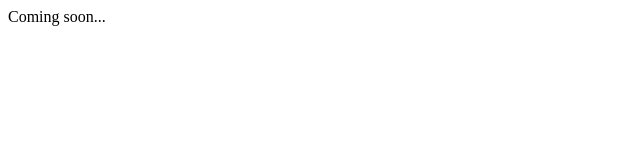
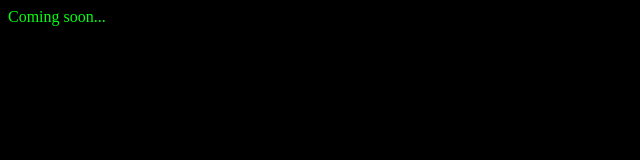
Before and after one commit to jrsk23/theinfogitlab.github.io, a plain HTML site: page index.html in a window 1280 px wide. Shown: the whole page, without its empty margins (0-640 px from the left). Drawn offline with Linux system fonts and the light colour scheme.

Commit message:
Update index.html

```diff
--- a/index.html
+++ b/index.html
@@ -4,6 +4,9 @@
 <meta charset="utf-8">
 <meta name="viewport" content="width=device-width, initial-scale=1.0">
 <title>Hacking Laboratorium &mdash; hackerlabb.com</title>
+<style>
+  body{ background-color: #000; color: #00FF11; }
+</style>
 </head>
 <body>
 Coming soon...
```
